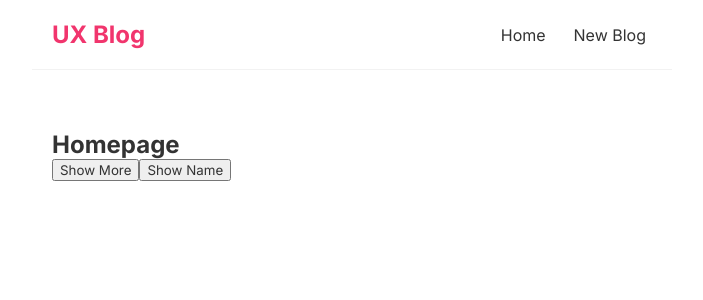
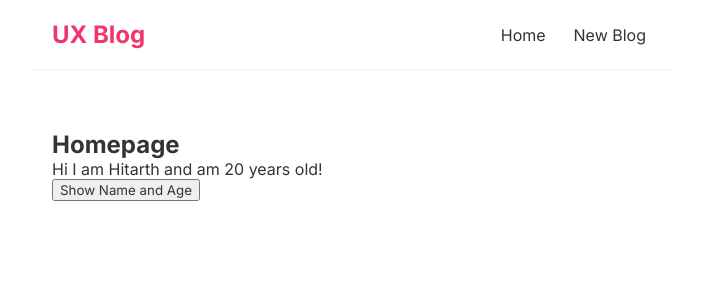
Before and after one commit to HitarthChudgar/ux-blog, a React (Create React App) app: page / in a window 1280 px wide. Shown: the top 300 px of the page, without its empty margins (288-991 px from the left). Built offline with nearby package versions, Linux system fonts and the light colour scheme.

Commit message:
Update useState hook

```diff
--- a/src/Home.js
+++ b/src/Home.js
@@ -1,19 +1,18 @@
+import { useState } from 'react';
+
 const Home = () => {
-    const handleClick = (e) => {
-        console.log('This button was clicked', e);
+    const [name, setName] = useState('Hitarth');
+    const [age, setAge] = useState(20);
+
+    const handleClick = () =>{
+        setName('Hitu');
+        setAge(21);
     }
-
-    const handleClickAgain = (name, e) => {
-        console.log('Hello ', name, e.target);
-    }
-
     return (
         <div className="Home">
             <h2>Homepage</h2>
-            <button onClick={handleClick}>Show More</button>
-            <button onClick={(e) => {
-                handleClickAgain('Hitarth', e);
-            }}>Show Name</button>
+            <p>Hi I am { name } and am { age } years old!</p>
+            <button onClick={handleClick}>Show Name and Age</button>
         </div>
      );
 }
```
